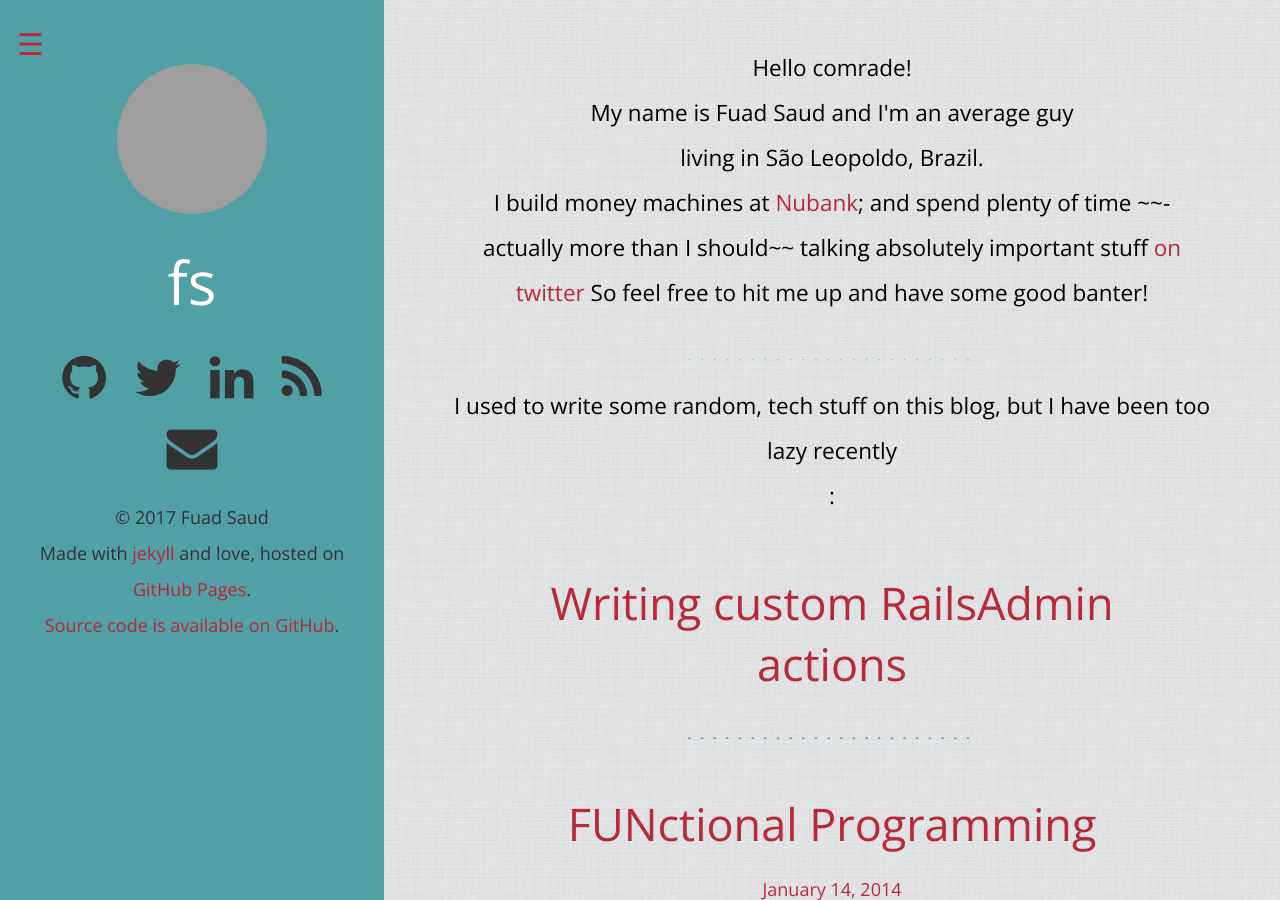
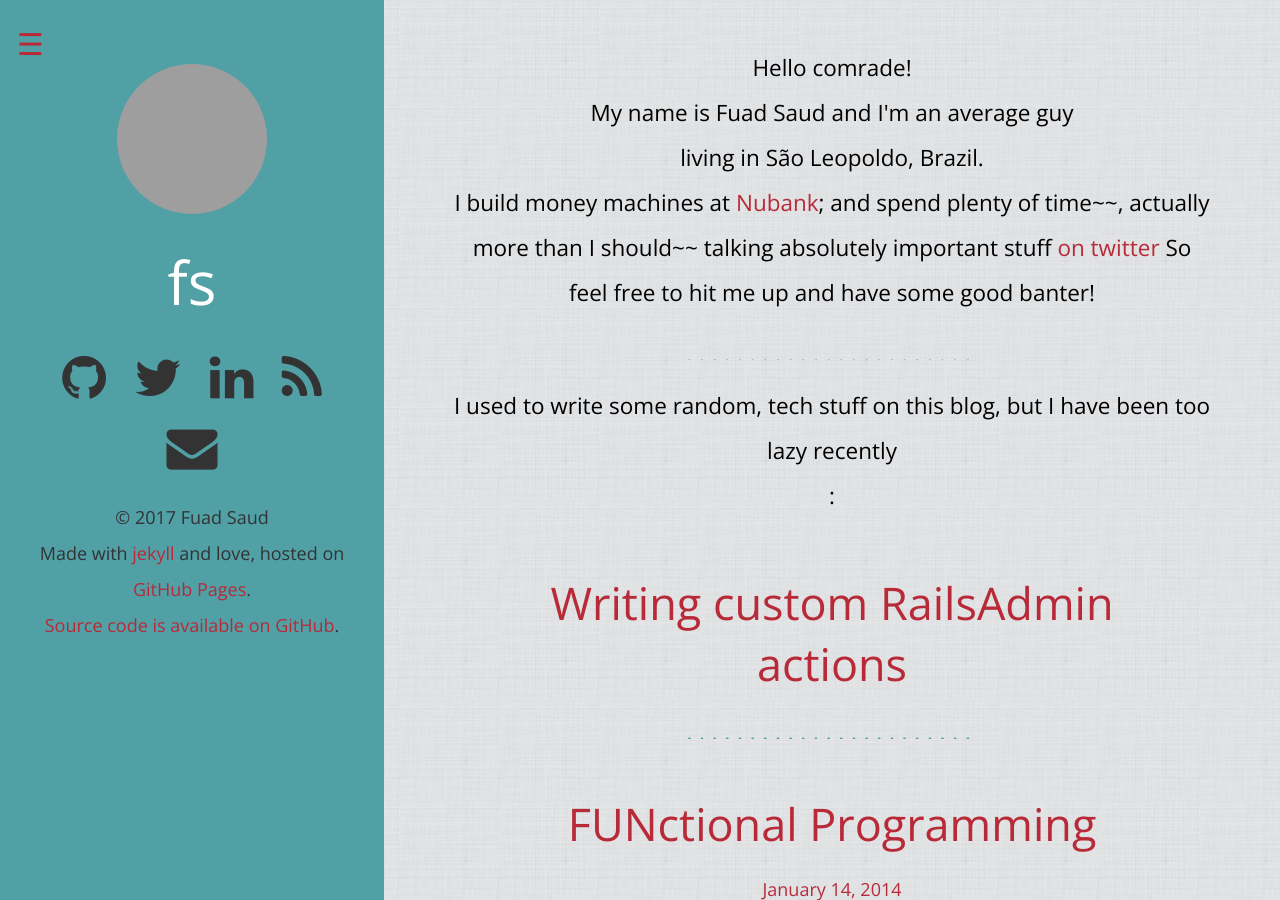
Before and after one commit to fuadsaud/fuadsaud.github.io, a Jekyll site: the page built from index.html, in a window 1280 px wide and 900 px high. Built offline with Jekyll 4.4.1, drawn with Linux system fonts in a browser that asks for light colours; nearby versions of some CDN libraries; grey boxes are pictures that could not be loaded.

```diff
--- a/index.html
+++ b/index.html
@@ -6,7 +6,7 @@ layout: default
     My name is <strong>{{ site.author.name }}</strong> and I'm an average guy<br>
     living in {{ site.author.location }}.<br>
     I build money machines at <a href="https://nubank.com.br" target="_blank">Nubank</a>;
-    and spend plenty of time ~~- actually more than I should~~ talking absolutely important stuff
+    and spend plenty of time~~, actually more than I should~~ talking absolutely important stuff
     <a href="{{ site.author.links.twitter }}" target="_blank">on twitter</a> So feel free to hit
     me up and have some good banter!
 </p>
```
